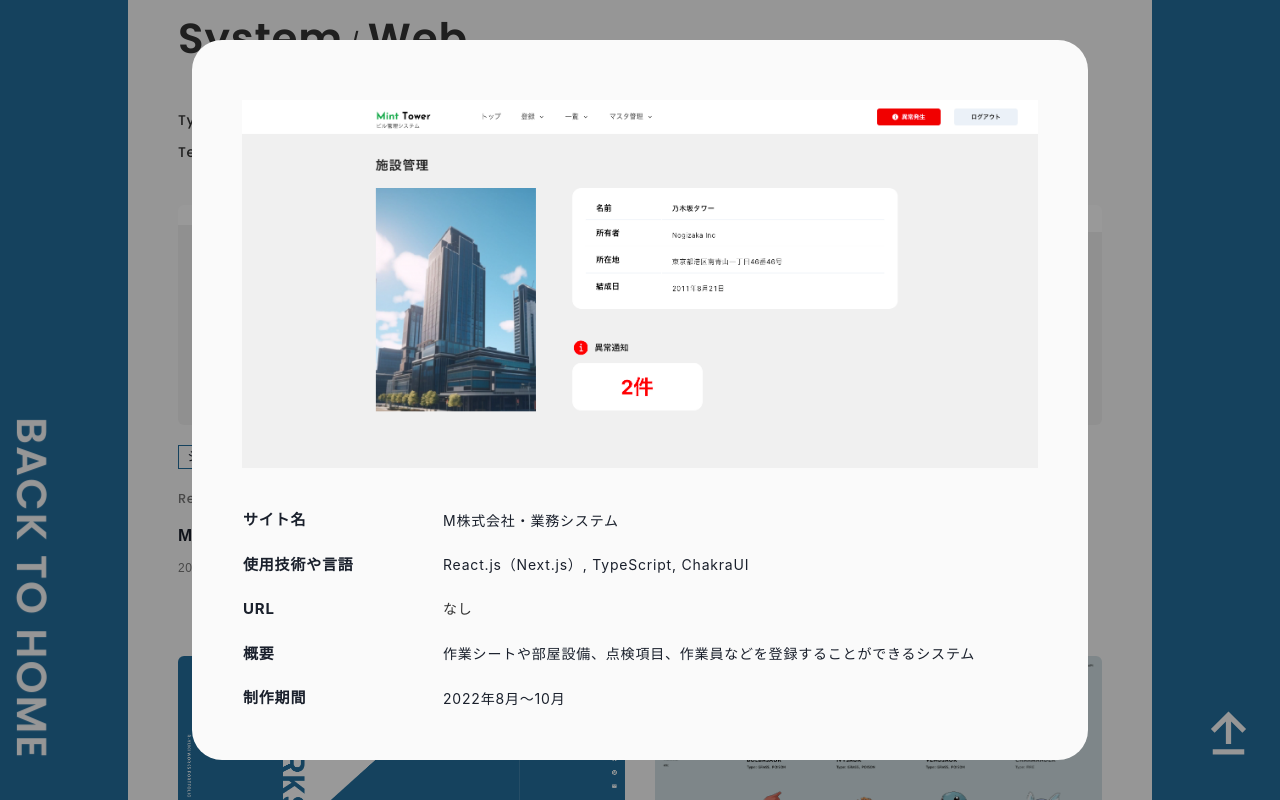
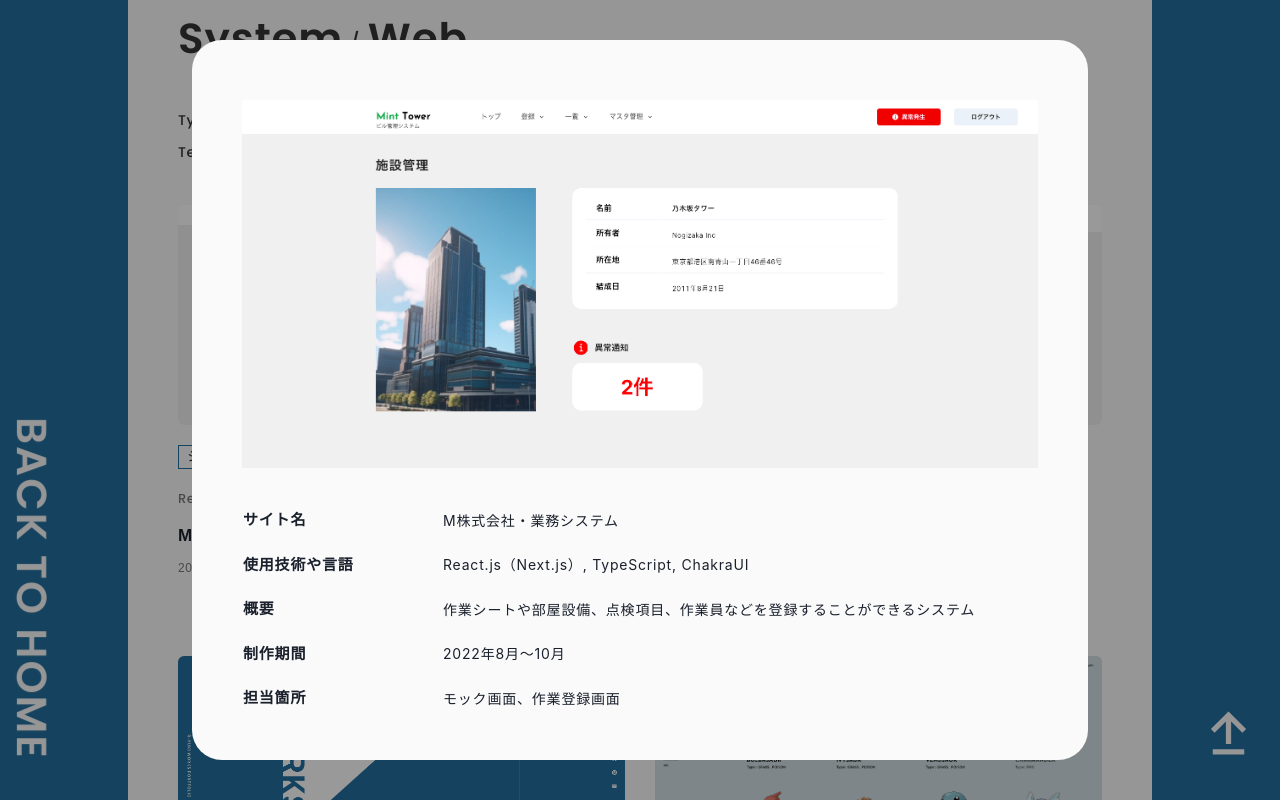
Before and after one commit to Ryuki-4648/my-portfolio, a React (Create React App) app in the folder portfolio/: page /work in a window 1280 px wide. Both pictures are taken after a click on the item 401 px from the left and 864 px from the top of the page. Shown: the part 464-1264 px from the top of the page. Built offline with nearby package versions, Linux system fonts and the light colour scheme.

Commit message:
制作実績修正

```diff
--- a/portfolio/src/routes/Home.tsx
+++ b/portfolio/src/routes/Home.tsx
@@ -1,4 +1,4 @@
-import { Box, useDisclosure, Modal } from '@chakra-ui/react';
+import { useDisclosure, Modal } from '@chakra-ui/react';
 import React from 'react';
 import ModalAbout from '../components/ModalAbout';
 import AccountList from '../components/accountList';
--- a/portfolio/src/routes/Work.tsx
+++ b/portfolio/src/routes/Work.tsx
@@ -179,11 +179,10 @@ function Work() {
                             ))}
                           </td>
                         </tr>
+                        {selectedWork.url && (
                         <tr>
                           <th>URL</th>
                           <td>
-                            {selectedWork.url ? (
-                              <>
                             <a
                               className='c-work__modalLink'
                               href={selectedWork.url}
@@ -193,12 +192,9 @@ function Work() {
                               {selectedWork.url}
                             </a>
                             <BiLinkExternal style={{ marginLeft: '10px', fontSize: '1.4rem' }} />
-                              </>
-                            ) : (
-                              <p>なし</p>
-                            )}
                           </td>
                         </tr>
+                        )}
                         <tr>
                           <th>概要</th>
                           <td>{selectedWork.summary}</td>
@@ -211,6 +207,18 @@ function Work() {
                           <th>担当箇所</th>
                           <td>{selectedWork.page}</td>
                         </tr>
+                        {selectedWork.concept && (
+                          <tr>
+                            <th>コンセプト</th>
+                            <td>{changeLineBreaks(selectedWork.concept)}</td>
+                          </tr>
+                        )}
+                        {selectedWork.color && (
+                          <tr>
+                            <th>カラー</th>
+                            <td>{changeLineBreaks(selectedWork.color)}</td>
+                          </tr>
+                        )}
                         {selectedWork.explain && (
                           <tr>
                             <th>説明</th>
@@ -229,11 +237,10 @@ function Work() {
                             <td>{selectedWork.notice}</td>
                           </tr>
                         )}
+                        {selectedWork.github && (
                         <tr>
                           <th>コード（GitHub）</th>
                           <td>
-                            {selectedWork.github ? (
-                              <>
                             <a
                               className='c-work__modalLink'
                               href={selectedWork.github}
@@ -242,13 +249,9 @@ function Work() {
                             >
                               {selectedWork.github}
                             </a>
-                                <BiLinkExternal style={{ marginLeft: '10px', fontSize: '1.4rem' }} />
-                              </>
-                            ) : (
-                              'なし'
+                            <BiLinkExternal style={{ marginLeft: '10px', fontSize: '1.4rem' }} /></td>
+                        </tr>
                         )}
-                          </td>
-                        </tr>
                         <tr className='c-work__modalTableImage'>
                           <th>キャプチャ</th>
                           <td>
--- a/portfolio/src/types/BaseWorkData.ts
+++ b/portfolio/src/types/BaseWorkData.ts
@@ -1,8 +1,10 @@
 export interface BaseWorkData {
   id: number;
   name: string;
+  summary: string;
   tool: string[];
   period: string;
+  page: string;
   image01: string;
   image02: string;
   image03: string;
--- a/portfolio/src/types/GraphicWorkData.ts
+++ b/portfolio/src/types/GraphicWorkData.ts
@@ -1,7 +1,6 @@
 import { BaseWorkData } from './BaseWorkData';
 
 export interface GraphicWorkData extends BaseWorkData {
-  outline: string;
   mainimage: string;
   concept: string;
   color: string;
--- a/portfolio/src/types/WorkData.ts
+++ b/portfolio/src/types/WorkData.ts
@@ -3,12 +3,10 @@ import { BaseWorkData } from './BaseWorkData';
 export interface WorkData extends BaseWorkData {
   thumbnail: string;
   label: string;
-  page: string;
   type: string[];
   explain: string;
   task: string;
   notice: string;
   url: string;
-  summary: string;
   github: string;
 }
```
Lines whose indentation alone changed are shown as unchanged.
